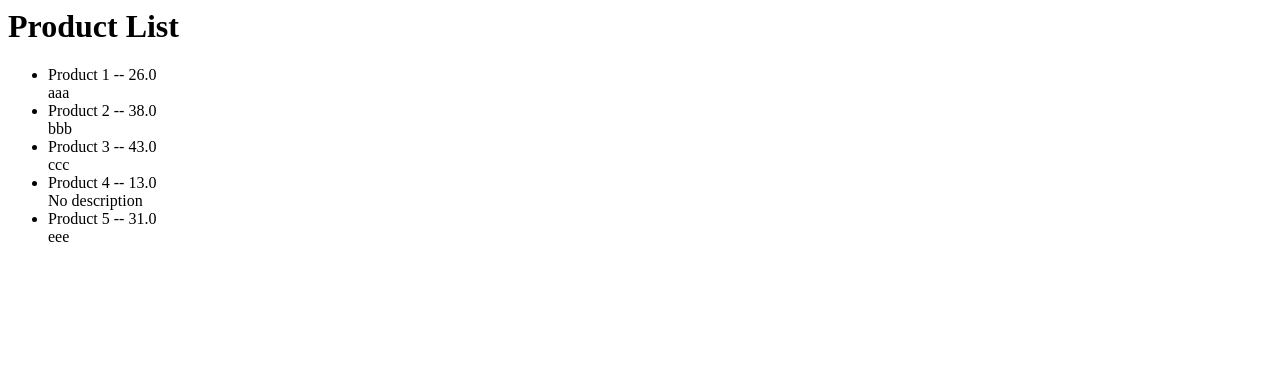
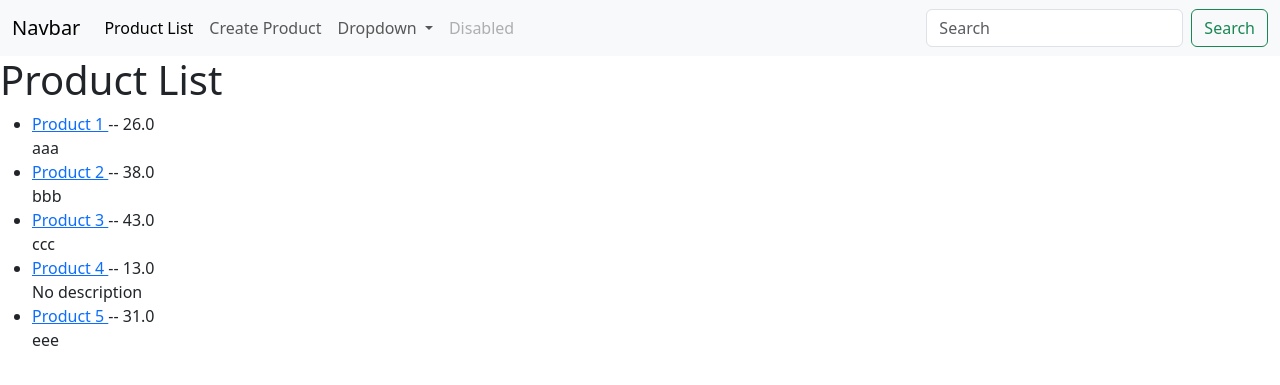
Before and after one commit to zeynabmva/30_05_hometask, a Django app: page /products/list/ in a window 1280 px wide. Shown: the top 385 px of the page. Run offline with Django 4.2, Linux system fonts and the light colour scheme; data comes from the database, SQL or seed files in the repository.

Commit message:
31_05_hometask

```diff
--- /dev/null
+++ b/products/templates/base.html
@@ -0,0 +1,54 @@
+<!doctype html>
+<html lang="en">
+  <head>
+    <meta charset="utf-8">
+    <meta name="viewport" content="width=device-width, initial-scale=1">
+    <title>Bootstrap demo</title>
+    <link href="https://cdn.jsdelivr.net/npm/bootstrap@5.3.0/dist/css/bootstrap.min.css" rel="stylesheet" integrity="sha384-9ndCyUaIbzAi2FUVXJi0CjmCapSmO7SnpJef0486qhLnuZ2cdeRhO02iuK6FUUVM" crossorigin="anonymous">
+  </head>
+  <body>
+    <nav class="navbar navbar-expand-lg bg-body-tertiary">
+        <div class="container-fluid">
+          <a class="navbar-brand" href="#">Navbar</a>
+          <button class="navbar-toggler" type="button" data-bs-toggle="collapse" data-bs-target="#navbarSupportedContent" aria-controls="navbarSupportedContent" aria-expanded="false" aria-label="Toggle navigation">
+            <span class="navbar-toggler-icon"></span>
+          </button>
+          <div class="collapse navbar-collapse" id="navbarSupportedContent">
+            <ul class="navbar-nav me-auto mb-2 mb-lg-0">
+              <li class="nav-item">
+                <a class="nav-link active" aria-current="page" href="{% url 'product-list' %}">Product List</a>
+              </li>
+              <li class="nav-item">
+                <a class="nav-link" href="{% url 'product-create' %}">Create Product</a>
+              </li>
+              <li class="nav-item dropdown">
+                <a class="nav-link dropdown-toggle" href="#" role="button" data-bs-toggle="dropdown" aria-expanded="false">
+                  Dropdown
+                </a>
+                <ul class="dropdown-menu">
+                  <li><a class="dropdown-item" href="#">Action</a></li>
+                  <li><a class="dropdown-item" href="#">Another action</a></li>
+                  <li><hr class="dropdown-divider"></li>
+                  <li><a class="dropdown-item" href="#">Something else here</a></li>
+                </ul>
+              </li>
+              <li class="nav-item">
+                <a class="nav-link disabled">Disabled</a>
+              </li>
+            </ul>
+            <form class="d-flex" role="search">
+              <input class="form-control me-2" type="search" placeholder="Search" aria-label="Search">
+              <button class="btn btn-outline-success" type="submit">Search</button>
+            </form>
+          </div>
+        </div>
+      </nav>
+      {% block content %}
+      {% endblock %}
+
+
+      {% block body %}
+      {% endblock %}
+    <script src="https://cdn.jsdelivr.net/npm/bootstrap@5.3.0/dist/js/bootstrap.bundle.min.js" integrity="sha384-geWF76RCwLtnZ8qwWowPQNguL3RmwHVBC9FhGdlKrxdiJJigb/j/68SIy3Te4Bkz" crossorigin="anonymous"></script>
+  </body>
+</html>
--- a/products/templates/products/list.html
+++ b/products/templates/products/list.html
@@ -1,8 +1,12 @@
-<h1>Product List</h1>
+{% extends "base.html" %}
+
+{% block body %}
+    <h1>Product List</h1>
 <ul>
     {% for product in products %}
     <li>
-        {{product.name}} -- {{product.total_price}}
+        <a href="{% url 'products:detail' product.id %}">{{product.name}} </a>
+        -- {{product.total_price}}
         <br>
         {% if product.description %}
            {{product.description}}
@@ -12,3 +16,5 @@
     </li>
     {% endfor %}
 </ul>
+
+{% endblock %}
--- a/products/urls.py
+++ b/products/urls.py
@@ -4,6 +4,8 @@ from . import views
 
 
 urlpatterns = [
-    path("list/" , views.product_list_view),
-    path("list/detail/<id>/" , views.product_detail_view)
+    path("list/" , views.product_list_view , name="product-list"),
+    path("create/" , views.created_view , name="product-create"),
+    path("list/detail/<id>/" , views.product_detail_view , name="product-detail")
+
 ]
--- a/products/views.py
+++ b/products/views.py
@@ -24,3 +24,8 @@ def product_detail_view(request ,id):
         "product" :product
     }
     return render(request , "products/detail.html" , context)
+
+
+def created_view(request):
+
+    return render(request , "products/create.html" )
```
Also changed, not shown: products/templates/products/create.html (added, +31 -0 lines), products/templates/products/detail.html (+12 -4 lines).
